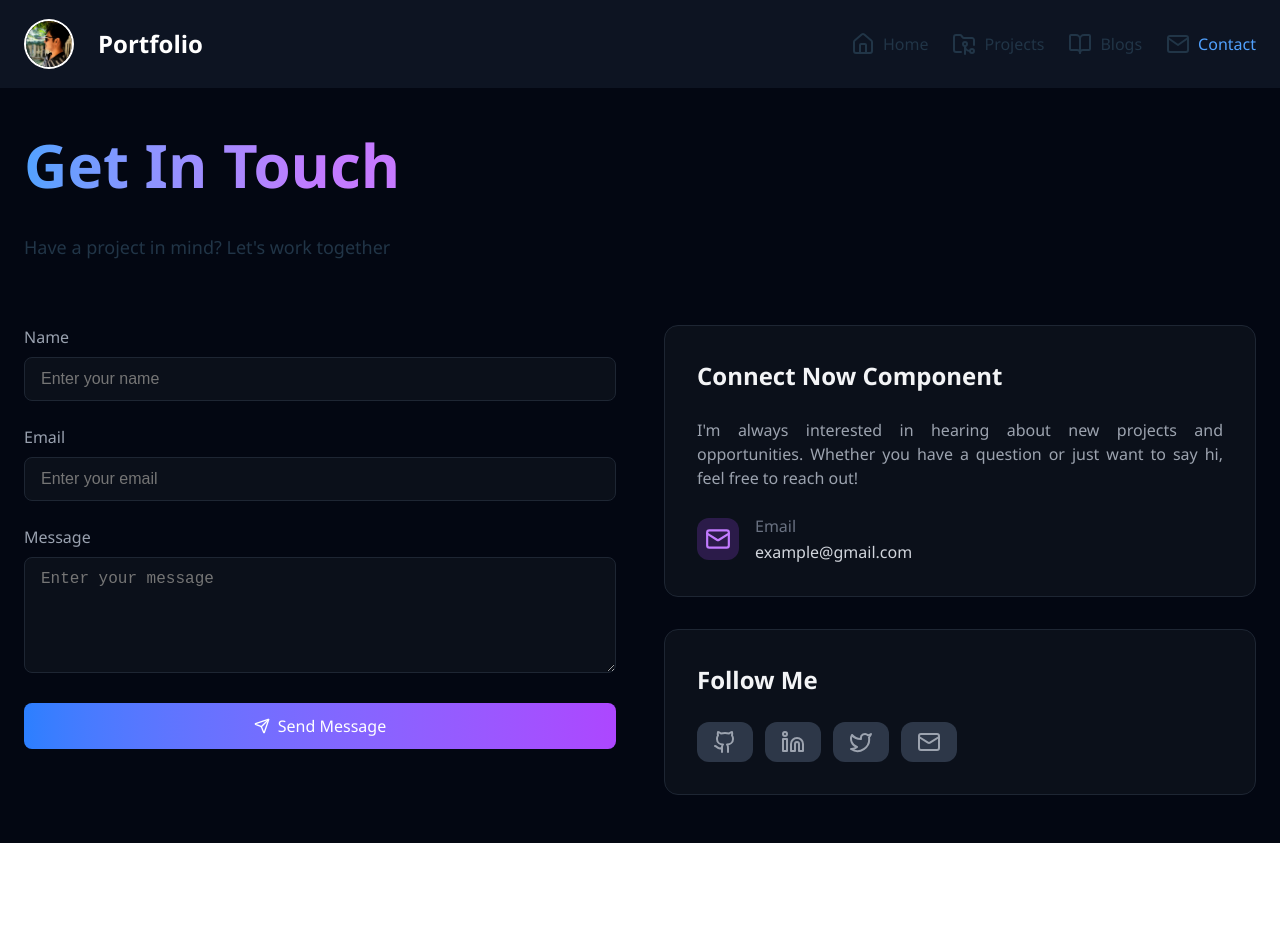
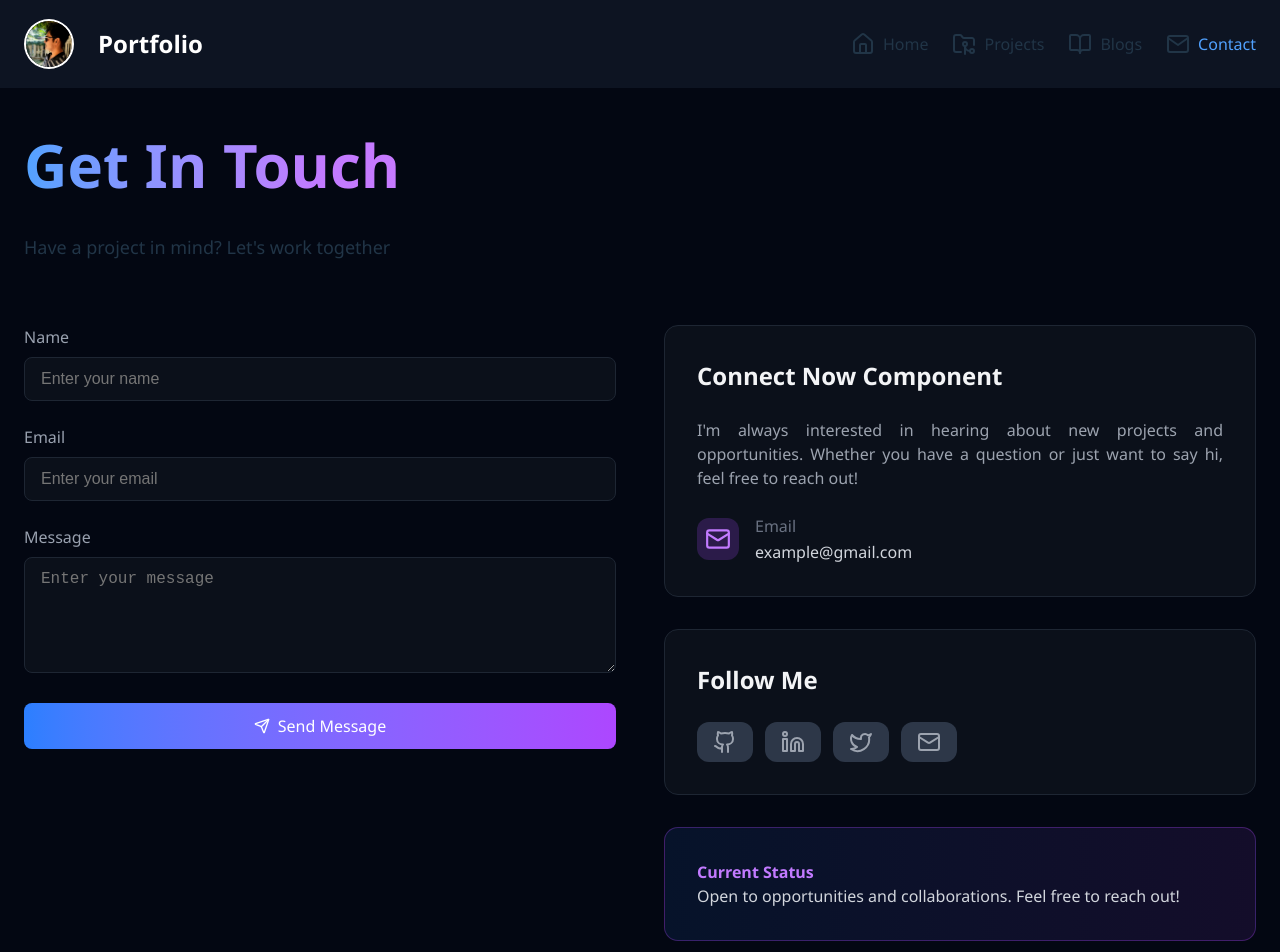
Before and after one commit to sarunsathis/Portfolio-Website, a React (Vite) app in the folder portfolio-frontend/: page / in a window 1280 px wide. Shown: the top 952 px of the page. Before the commit the page ends 843 px from the top, so only its background shows below. Built offline with nearby package versions, Linux system fonts and the light colour scheme.

Commit message:
Current status component basic ui dev

```diff
--- a/portfolio-frontend/src/App.jsx
+++ b/portfolio-frontend/src/App.jsx
@@ -11,6 +11,7 @@ import ColumnContainer from './components/columnContainer/columnContainer.jsx'
 import ContactForm from './components/contactForm/ContactForm.jsx'
 import ConnectNow from './components/connectNow/ConnectNow.jsx'
 import FollowMe from './components/followMe/FollowMe.jsx'
+import CurrentStatus from './components/currentStatus/CurrentStatus.jsx'
 
 
 function App() {
@@ -56,6 +57,7 @@ function App() {
           <div>
             <ConnectNow/>
             <FollowMe/>
+            <CurrentStatus/>
           </div>
         </ColumnContainer>
       </TabContainer>
--- /dev/null
+++ b/portfolio-frontend/src/components/currentStatus/CurrentStatus.jsx
@@ -0,0 +1,14 @@
+import "./styles.css";
+
+function CurrentStatus() {
+    return (
+        <div className="current-status-cntr">
+            <h2 className="current-status-title m-0">Current Status</h2>
+            <p className="current-status-text m-0">
+                Open to opportunities and collaborations. Feel free to reach out!
+            </p>
+        </div>
+    );
+}
+
+export default CurrentStatus;
--- /dev/null
+++ b/portfolio-frontend/src/components/currentStatus/styles.css
@@ -0,0 +1,16 @@
+.current-status-cntr{
+    padding: 32px;
+    border: 1px solid #ad46ff4d;
+    border-radius: 14px;
+    background: linear-gradient(to right, #2b7fff1a 0%, #ad46ff1a 100%);
+}
+
+.current-status-cntr .current-status-title{
+    font-size: 16px;
+    font-weight: 600;
+    color: #c27aff;
+}
+.current-status-cntr .current-status-text{
+    color: #d1d5dc;
+    margin: 0px;
+}
```
